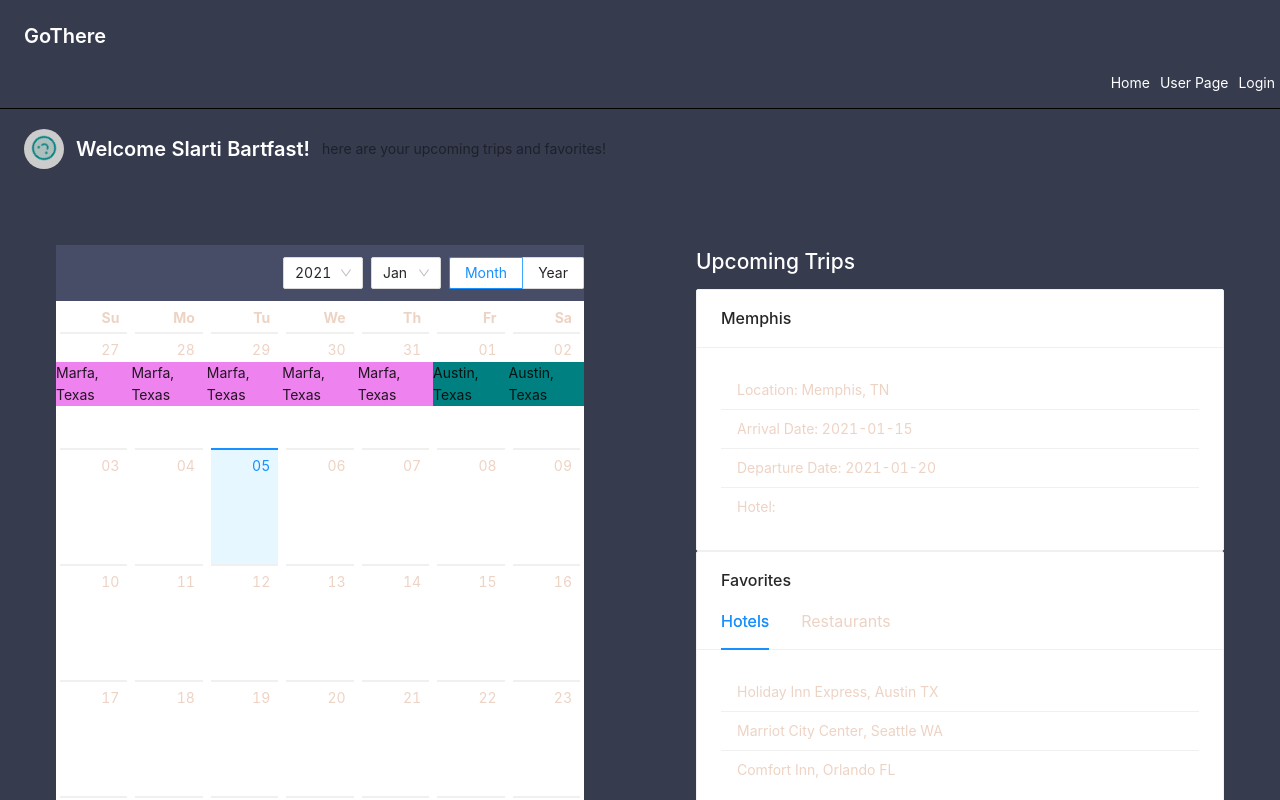
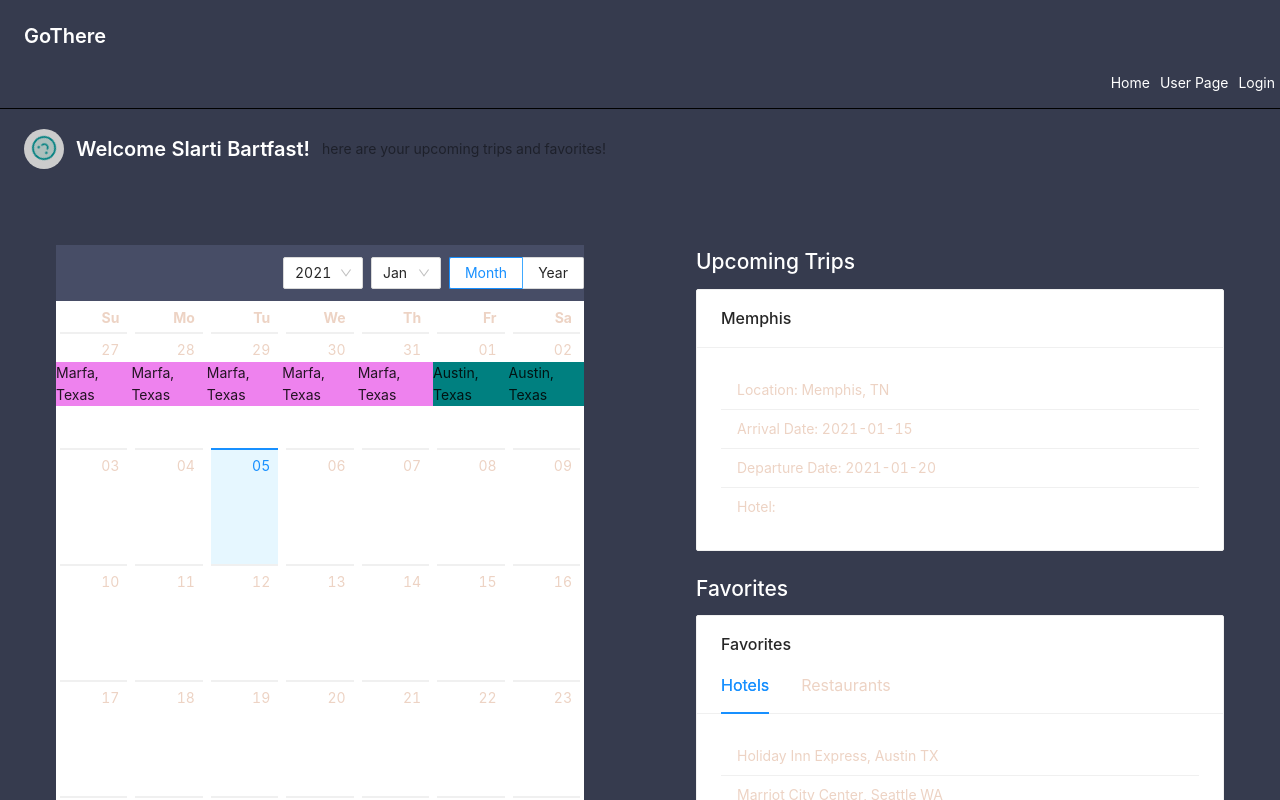
Before and after one commit to hratx-blue-ocean/GoThere, a React (Create React App) app in the folder client/: page /userPage in a window 1280 px wide. Shown: the top 800 px of the page. Built offline with nearby package versions, Linux system fonts and the light colour scheme.

Commit message:
add header

```diff
--- a/client/src/components/ProfileLists/Favorites.js
+++ b/client/src/components/ProfileLists/Favorites.js
@@ -49,6 +49,7 @@ class Favorites extends React.Component {
   render() {
     return (
       <>
+        <h2 style={{ marginTop: "1em" }}>Favorites</h2>
         <Card
           className="profileCard"
           title="Favorites"
```
